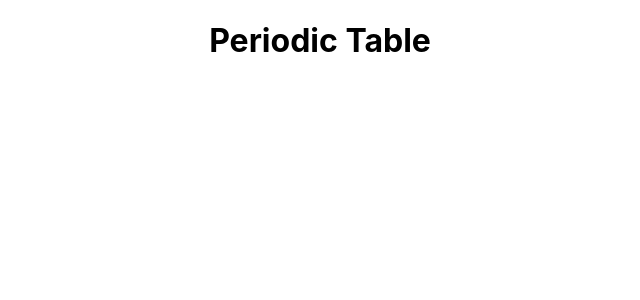
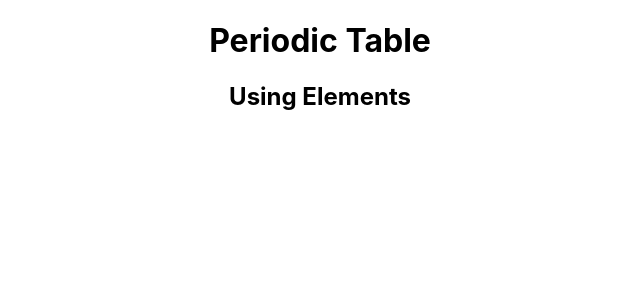
Before and after one commit to anishsubedi5566/CS545-HCI-Periodic-table, a React (Create React App) app in the folder periodic-table-frontend/: page / in a window 1280 px wide. Shown: the top 300 px of the page, without its empty margins (320-960 px from the left). Built offline with nearby package versions, Linux system fonts and the light colour scheme.

Commit message:
libraries and packages installed plus periodic table component created

```diff
--- a/periodic-table-frontend/package.json
+++ b/periodic-table-frontend/package.json
@@ -3,9 +3,15 @@
   "version": "0.1.0",
   "private": true,
   "dependencies": {
+    "@emotion/react": "^11.10.4",
+    "@emotion/styled": "^11.10.4",
+    "@fontsource/roboto": "^4.5.8",
+    "@mui/icons-material": "^5.10.9",
+    "@mui/material": "^5.10.9",
     "@testing-library/jest-dom": "^5.16.5",
     "@testing-library/react": "^13.4.0",
     "@testing-library/user-event": "^13.5.0",
+    "axios": "^1.1.3",
     "react": "^18.2.0",
     "react-dom": "^18.2.0",
     "react-scripts": "5.0.1",
--- a/periodic-table-frontend/public/index.html
+++ b/periodic-table-frontend/public/index.html
@@ -24,7 +24,7 @@
       work correctly both with client-side routing and a non-root public URL.
       Learn how to configure a non-root public URL by running `npm run build`.
     -->
-    <title>React App</title>
+    <title>Periodic Table</title>
   </head>
   <body>
     <noscript>You need to enable JavaScript to run this app.</noscript>
--- a/periodic-table-frontend/src/App.js
+++ b/periodic-table-frontend/src/App.js
@@ -1,9 +1,11 @@
 import './App.css';
+import PeriodicTable from './components/PeriodicTable';
 
 function App() {
   return (
     <div className="App">
       <h1>Periodic Table</h1>
+      <PeriodicTable />
     </div>
   );
 }
--- /dev/null
+++ b/periodic-table-frontend/src/components/PeriodicTable.js
@@ -0,0 +1,11 @@
+import React from "react";
+import "../App.css";
+const PeriodicTable = () => {
+    return(
+        <div>
+            <h2>Using Elements</h2>
+        </div>
+    )
+}
+
+export default PeriodicTable;
```
